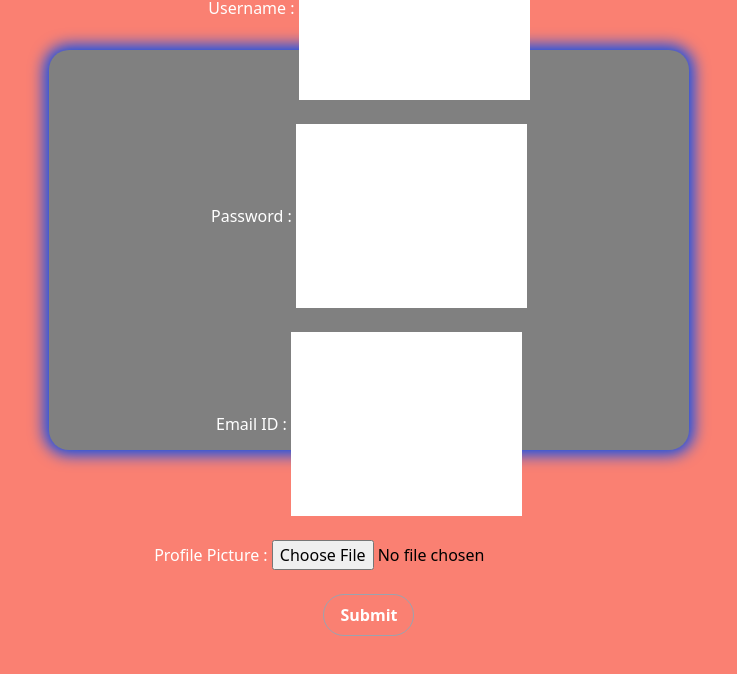
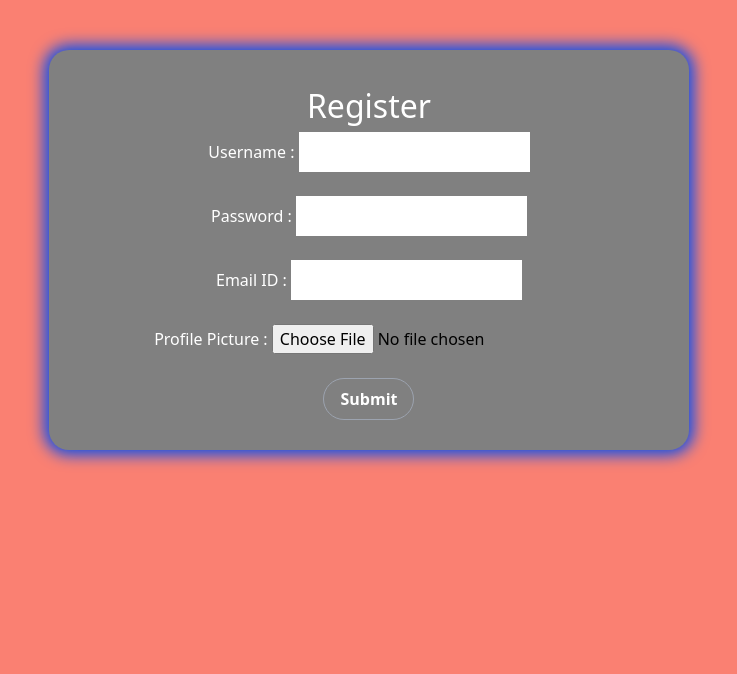
Before and after one commit to Sathvik-Malgikar/26_Kreat-EVT, a React (Create React App) app in the folder my-app/: page /Register in a window 1280 px wide. Shown: the top 674 px of the page, without its empty margins (271-1008 px from the left). Built offline with nearby package versions, Linux system fonts and the light colour scheme.

Commit message:
Final code

```diff
--- a/my-app/src/FindAssets.jsx
+++ b/my-app/src/FindAssets.jsx
@@ -12,7 +12,7 @@ export default function FindAssets(){
         if(space=='') return
 
 
-    fetch("http://172.16.128.95:3001/genimage", {
+    fetch("http://172.16.128.175:3001/genimage", {
         method: "POST", // *GET, POST, PUT, DELETE, etc.
         mode: "cors", // no-cors, *cors, same-origin
         cache: "no-cache", // *default, no-cache, reload, force-cache, only-if-cached
--- a/my-app/src/Register.jsx
+++ b/my-app/src/Register.jsx
@@ -29,9 +29,9 @@ const [file, setFile] = useState("")
     <div className='registerCard dark:bg-gray-800'>
         <form action="" method = "post">
             <h1 className='text-white text-5xl' id = "registerHead">Register</h1>
-            <label className='text-white'>Username : </label><input name="username"  onChange={setprofname} className='py-20'></input><br></br><br></br>
-            <label className='text-white'>Password : </label><input name="password"  type="password" onChange={setpwd}className='py-20' ></input><br></br><br></br>
-            <label className='text-white'>Email ID : </label><input  name="email" type="email" onChange={setemail} className='py-20'></input><br></br><br></br>
+            <label className='text-white'>Username : </label><input name="username"  onChange={setprofname} className='py-2'></input><br></br><br></br>
+            <label className='text-white'>Password : </label><input name="password"  type="password" onChange={setpwd}className='py-2' ></input><br></br><br></br>
+            <label className='text-white'>Email ID : </label><input  name="email" type="email" onChange={setemail} className='py-2'></input><br></br><br></br>
             <label className='text-white'>Profile Picture : </label><input name="photo"  type="file" ></input><br></br><br></br>
             <Link to = '/login'>
             <button  type="submit" className='blue-700 text-white font-bg-white hover:bg-gray-100 text-gray-900 font-semibold py-2 px-4 border border-gray-400 rounded shadowbold py-2 px-4 rounded-full' onClick={handleSubmit}>Submit</button>
--- a/my-app/src/index.js
+++ b/my-app/src/index.js
@@ -8,7 +8,7 @@ import {BrowserRouter as Router,Link,Route, Routes} from "react-router-dom"
 import Register from './Register';
 import Exchange from './Exchange';
 import UserPage from './UserPage.jsx';
-import login   from './login.js';
+import Login   from './login.js';
 import FindAssets from './FindAssets.jsx';
 import HomePage from './HomePage';
 import CreateSpace from './CreateSpace';
@@ -27,7 +27,7 @@ root.render(
     <Route path='/Register' element={<Register></Register>} ></Route>
     <Route path='/FindAssets' element={<FindAssets></FindAssets>} ></Route>
     <Route path='/UserPage' element={<UserPage></UserPage>} ></Route>
-    <Route path='/login' element={<login></login>} ></Route>
+    <Route path='/login' element={<Login></Login>} ></Route>
     <Route path='/standalone' element={<GetStandalone></GetStandalone>} ></Route>
     </Routes>
   </Router>
```
